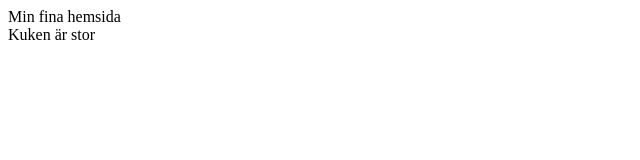
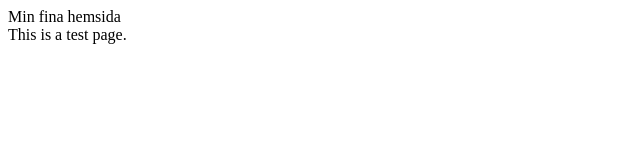
Before and after one commit to pelp/tinyweb, a plain HTML site: page i.htm in a window 1280 px wide. Shown: the full height of the page, 0-640 px from the left. Drawn offline with Linux system fonts and the light colour scheme.

Commit message:
Fix typo

```diff
--- a/i.htm
+++ b/i.htm
@@ -4,12 +4,12 @@
     <meta charset="UTF-8">
     <meta http-equiv="X-UA-Compatible" content="IE=edge">
     <meta name="viewport" content="width=device-width, initial-scale=1.0">
-    <title>Snyggis</title>
+    <title>Test</title>
 </head>
 <body>
     <div class="header">Min fina hemsida</div>
     <div class="body">
-        <div class="text">Kuken är stor</div>
+        <div class="text">This is a test page.</div>
     </div>
 </body>
 </html>
```
